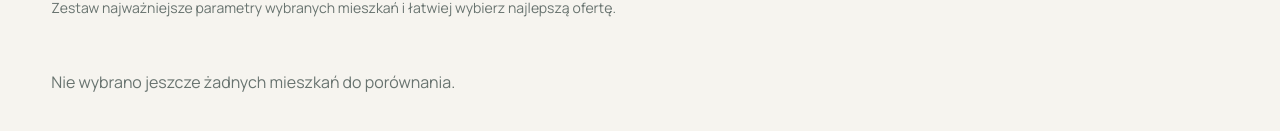
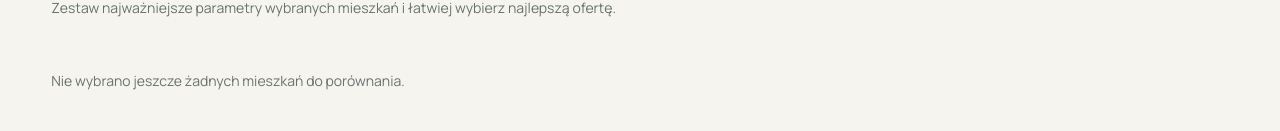
Before and after one commit to natalkakielbicka-coder/real-estate, a Vue app: page /porownanie in a window 1280 px wide. Shown: the part 267-398 px from the top of the page. Built offline with nearby package versions, Linux system fonts and the light colour scheme.

Commit message:
Add clear comparison action

```diff
--- a/src/composables/useComparison.js
+++ b/src/composables/useComparison.js
@@ -82,11 +82,19 @@ export const useComparison = () => {
     }
   }
 
+  const clearComparison = () => {
+    comparisonApartmentIds.value = []
+    localStorage.removeItem(STORAGE_KEY)
+
+    showToast('Wyczyszczono porównanie', 'success')
+  }
+
   return {
     comparisonApartmentIds,
     comparisonCount,
     isComparisonFull,
     isInComparison,
-    toggleComparison
+    toggleComparison,
+    clearComparison
   }
 }
--- a/src/views/ComparisonView.vue
+++ b/src/views/ComparisonView.vue
@@ -13,7 +13,8 @@ import {
   apartmentStatusLabels
 } from '../constants/apartmentStatuses'
 
-const { comparisonApartmentIds, toggleComparison } = useComparison()
+const { comparisonApartmentIds, toggleComparison, clearComparison } =
+  useComparison()
 
 const comparedApartments = computed(() =>
   comparisonApartmentIds.value
@@ -62,9 +63,22 @@ const bestComparisonValues = computed(() => {
         </p>
       </div>
 
+      <div
+        v-if="comparedApartments.length > 0"
+        class="mb-6 flex justify-end"
+      >
+        <button
+          class="border-0 bg-transparent text-sm font-semibold text-muted underline decoration-brand/30 underline-offset-4 transition-colors hover:text-brand"
+          type="button"
+          @click="clearComparison"
+        >
+          Wyczyść porównanie
+        </button>
+      </div>
+
       <p
         v-if="comparedApartments.length === 0"
-        class="text-muted"
+        class="text-sm leading-relaxed text-muted"
       >
         Nie wybrano jeszcze żadnych mieszkań do porównania.
       </p>
```
